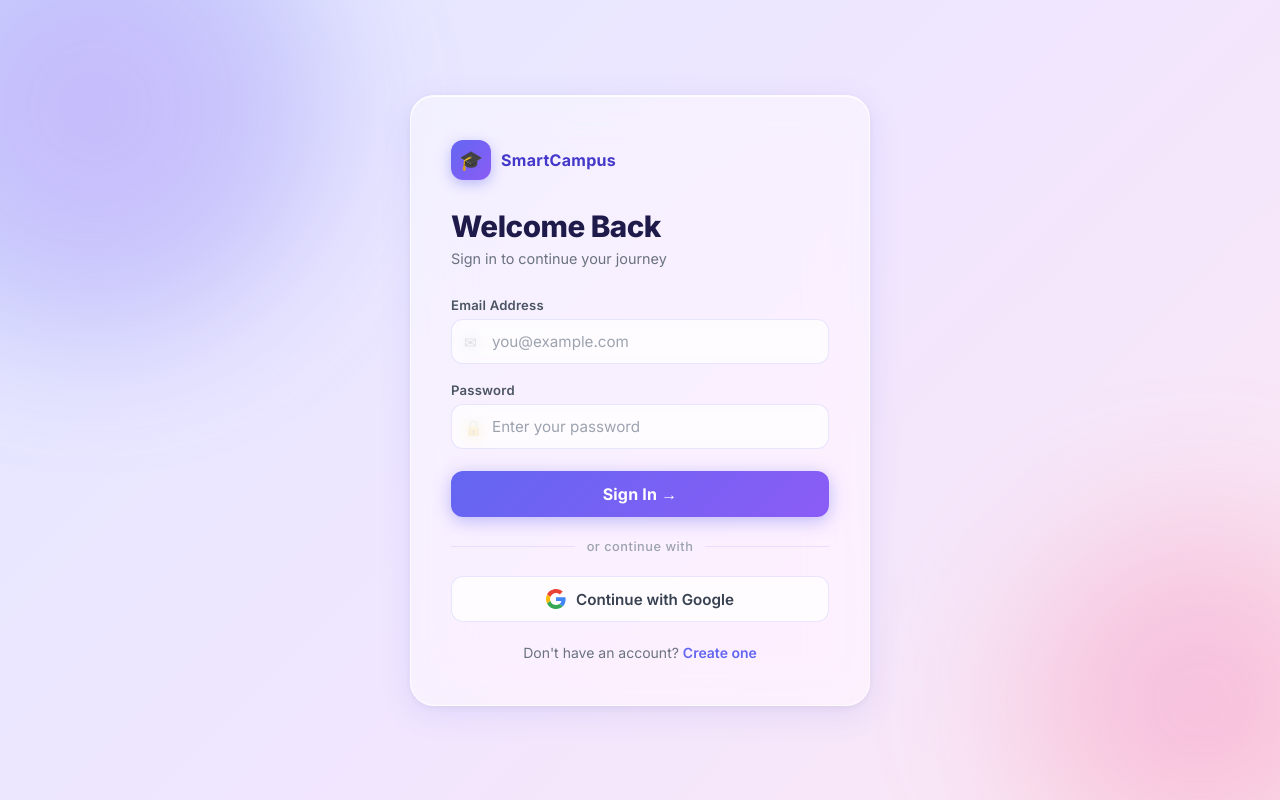
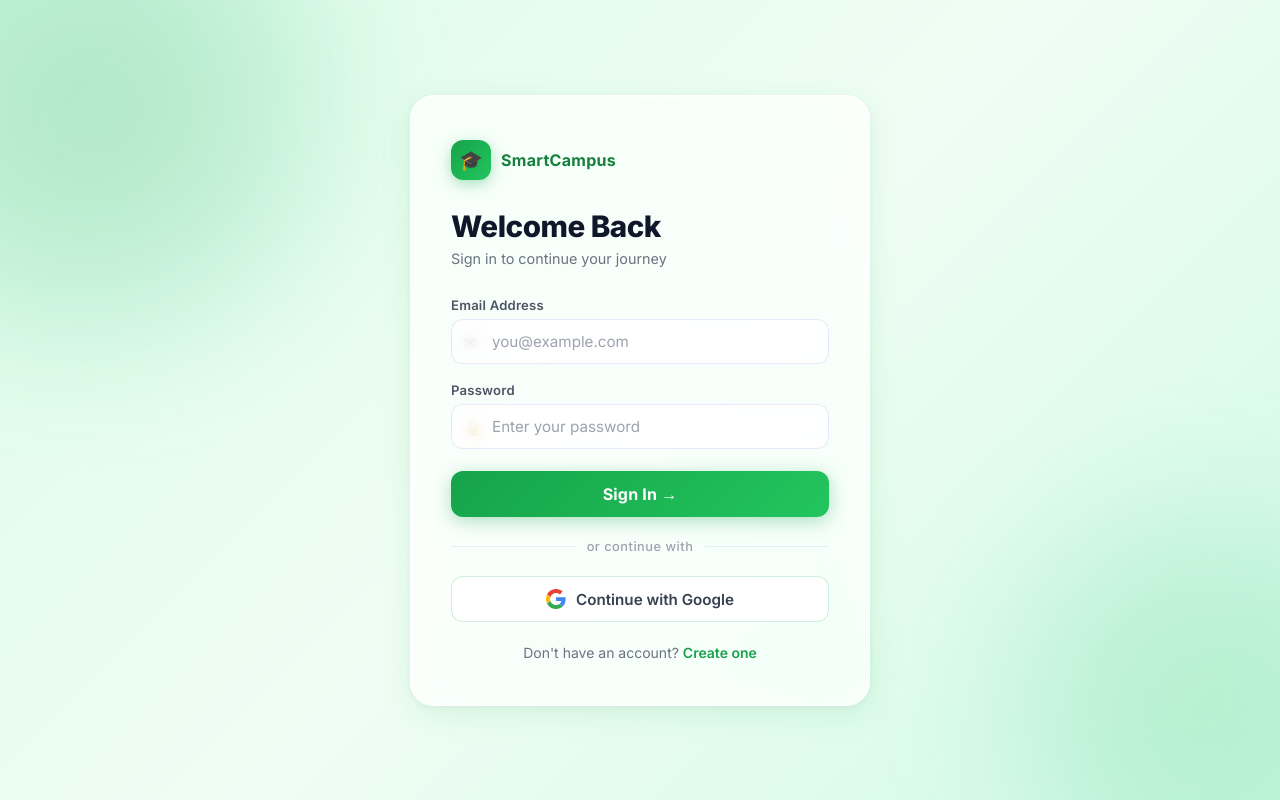
Before and after one commit to hiruna-lang/PAF-SpringBoot, a React (Create React App) app in the folder frontend/: page /m4/login in a window 1280 px wide. Built offline with nearby package versions, Linux system fonts and the light colour scheme.

Commit message:
Update M4.css

```diff
--- a/frontend/src/M4/M4.css
+++ b/frontend/src/M4/M4.css
@@ -20,7 +20,7 @@
   font-family: 'Inter', 'Segoe UI', sans-serif;
   position: relative;
   overflow: hidden;
-  background: linear-gradient(135deg, #e0e7ff 0%, #f0e6ff 50%, #fce7f3 100%);
+  background: linear-gradient(135deg, #dcfce7 0%, #f0fdf4 50%, #d1fae5 100%);
 }
 
 /* Soft blurred color blobs behind the card */
@@ -30,7 +30,7 @@
   width: 520px;
   height: 520px;
   border-radius: 50%;
-  background: radial-gradient(circle, rgba(139,92,246,0.35), rgba(99,102,241,0.2) 60%, transparent 80%);
+  background: radial-gradient(circle, rgba(22,163,74,0.25), rgba(16,185,129,0.12) 60%, transparent 80%);
   top: -160px;
   left: -160px;
   filter: blur(60px);
@@ -44,7 +44,7 @@
   width: 420px;
   height: 420px;
   border-radius: 50%;
-  background: radial-gradient(circle, rgba(236,72,153,0.3), rgba(251,113,133,0.15) 60%, transparent 80%);
+  background: radial-gradient(circle, rgba(34,197,94,0.2), rgba(16,185,129,0.1) 60%, transparent 80%);
   bottom: -120px;
   right: -120px;
   filter: blur(60px);
@@ -62,18 +62,18 @@
 .auth-card {
   position: relative;
   z-index: 1;
-  background: rgba(255, 255, 255, 0.45);
+  background: rgba(255, 255, 255, 0.75);
   backdrop-filter: blur(28px) saturate(180%);
   -webkit-backdrop-filter: blur(28px) saturate(180%);
-  border: 1px solid rgba(255, 255, 255, 0.7);
+  border: 1px solid rgba(255, 255, 255, 0.9);
   border-radius: 24px;
   padding: 44px 40px;
   width: 100%;
   max-width: 460px;
   box-shadow:
-    0 8px 32px rgba(99, 102, 241, 0.12),
-    0 2px 8px rgba(0, 0, 0, 0.06),
-    inset 0 1px 0 rgba(255, 255, 255, 0.9);
+    0 8px 32px rgba(22, 163, 74, 0.1),
+    0 2px 8px rgba(0, 0, 0, 0.05),
+    inset 0 1px 0 rgba(255, 255, 255, 1);
   animation: slideUp 0.45s cubic-bezier(0.16, 1, 0.3, 1) both;
 }
 
@@ -94,18 +94,18 @@
   width: 40px;
   height: 40px;
   border-radius: 12px;
-  background: linear-gradient(135deg, #6366f1, #8b5cf6);
+  background: linear-gradient(135deg, #16a34a, #22c55e);
   display: flex;
   align-items: center;
   justify-content: center;
   font-size: 1.2rem;
-  box-shadow: 0 4px 14px rgba(99, 102, 241, 0.4);
+  box-shadow: 0 4px 14px rgba(22, 163, 74, 0.35);
 }
 
 .auth-brand-name {
   font-size: 1rem;
   font-weight: 700;
-  color: #4338ca;
+  color: #15803d;
   letter-spacing: 0.3px;
 }
 
@@ -113,7 +113,7 @@
 .auth-card h2 {
   font-size: 1.85rem;
   font-weight: 800;
-  color: #1e1b4b;
+  color: #0f172a;
   margin-bottom: 6px;
   letter-spacing: -0.5px;
 }
@@ -173,9 +173,9 @@
 }
 
 .form-group input:focus {
-  border-color: #6366f1;
-  background: rgba(255, 255, 255, 0.85);
-  box-shadow: 0 0 0 4px rgba(99, 102, 241, 0.12);
+  border-color: #16a34a;
+  background: rgba(255, 255, 255, 0.95);
+  box-shadow: 0 0 0 4px rgba(22, 163, 74, 0.1);
 }
 
 .form-group input.input-error {
@@ -231,7 +231,7 @@
 .btn-primary {
   width: 100%;
   padding: 13px;
-  background: linear-gradient(135deg, #6366f1 0%, #8b5cf6 100%);
+  background: linear-gradient(135deg, #16a34a 0%, #22c55e 100%);
   color: #fff;
   border: none;
   border-radius: 12px;
@@ -243,7 +243,7 @@
   position: relative;
   overflow: hidden;
   transition: transform 0.15s, box-shadow 0.2s;
-  box-shadow: 0 4px 18px rgba(99, 102, 241, 0.4);
+  box-shadow: 0 4px 18px rgba(22, 163, 74, 0.35);
   letter-spacing: 0.2px;
 }
 
@@ -260,7 +260,7 @@
 
 .btn-primary:hover:not(:disabled) {
   transform: translateY(-2px);
-  box-shadow: 0 8px 24px rgba(99, 102, 241, 0.5);
+  box-shadow: 0 8px 24px rgba(22, 163, 74, 0.45);
 }
 
 .btn-primary:hover:not(:disabled)::after {
@@ -300,9 +300,9 @@
 .btn-google {
   width: 100%;
   padding: 12px;
-  background: rgba(255, 255, 255, 0.65);
+  background: rgba(255, 255, 255, 0.8);
   color: #374151;
-  border: 1.5px solid rgba(99, 102, 241, 0.15);
+  border: 1.5px solid rgba(22, 163, 74, 0.2);
   border-radius: 12px;
   font-size: 0.95rem;
   font-weight: 600;
@@ -318,10 +318,10 @@
 }
 
 .btn-google:hover {
-  background: rgba(255, 255, 255, 0.9);
-  border-color: rgba(99, 102, 241, 0.3);
+  background: rgba(255, 255, 255, 0.95);
+  border-color: rgba(22, 163, 74, 0.4);
   transform: translateY(-1px);
-  box-shadow: 0 4px 14px rgba(99, 102, 241, 0.12);
+  box-shadow: 0 4px 14px rgba(22, 163, 74, 0.1);
 }
 
 .btn-google:active {
@@ -337,14 +337,14 @@
 }
 
 .auth-footer span.link {
-  color: #6366f1;
+  color: #16a34a;
   font-weight: 600;
   cursor: pointer;
   transition: color 0.2s;
 }
 
 .auth-footer span.link:hover {
-  color: #4f46e5;
+  color: #15803d;
   text-decoration: underline;
 }
 
@@ -382,7 +382,7 @@
 
 .dashboard-wrapper {
   min-height: 100vh;
-  background: linear-gradient(135deg, #e0e7ff 0%, #f0e6ff 50%, #fce7f3 100%);
+  background: linear-gradient(135deg, #dcfce7 0%, #f0fdf4 50%, #d1fae5 100%);
   display: flex;
   flex-direction: column;
   align-items: center;
@@ -399,7 +399,7 @@
   width: 600px;
   height: 600px;
   border-radius: 50%;
-  background: radial-gradient(circle, rgba(139,92,246,0.25), transparent 70%);
+  background: radial-gradient(circle, rgba(22,163,74,0.15), transparent 70%);
   top: -200px;
   right: -200px;
   filter: blur(60px);
@@ -551,8 +551,8 @@
   align-items: center;
   justify-content: center;
   gap: 20px;
-  background: linear-gradient(135deg, #e0e7ff 0%, #f0e6ff 50%, #fce7f3 100%);
-  color: #4338ca;
+  background: linear-gradient(135deg, #dcfce7 0%, #f0fdf4 50%, #d1fae5 100%);
+  color: #15803d;
   font-family: 'Inter', sans-serif;
   font-size: 1rem;
   font-weight: 500;
@@ -561,9 +561,9 @@
 .spinner {
   width: 48px;
   height: 48px;
-  border: 4px solid rgba(99, 102, 241, 0.15);
-  border-top-color: #6366f1;
-  border-right-color: #8b5cf6;
+  border: 4px solid rgba(22, 163, 74, 0.15);
+  border-top-color: #16a34a;
+  border-right-color: #22c55e;
   border-radius: 50%;
   animation: spin 0.85s linear infinite;
 }
@@ -773,10 +773,17 @@
   border: 1px solid rgba(16, 185, 129, 0.25);
 }
 
+.badge-technician {
+  background: rgba(245, 158, 11, 0.1);
+  color: #d97706;
+  border: 1px solid rgba(245, 158, 11, 0.25);
+}
+
 /* role-badge variants in table */
-.role-badge-admin   { background: rgba(239,68,68,0.1);   color: #dc2626; border: 1px solid rgba(239,68,68,0.2);   border-radius: 999px; padding: 3px 10px; font-size: 0.75rem; font-weight: 600; }
-.role-badge-manager { background: rgba(16,185,129,0.1);  color: #059669; border: 1px solid rgba(16,185,129,0.2);  border-radius: 999px; padding: 3px 10px; font-size: 0.75rem; font-weight: 600; }
-.role-badge-user    { background: rgba(99,102,241,0.08); color: #4f46e5; border: 1px solid rgba(99,102,241,0.15); border-radius: 999px; padding: 3px 10px; font-size: 0.75rem; font-weight: 600; }
+.role-badge-admin       { background: rgba(239,68,68,0.1);   color: #dc2626; border: 1px solid rgba(239,68,68,0.2);   border-radius: 999px; padding: 3px 10px; font-size: 0.75rem; font-weight: 600; }
+.role-badge-manager     { background: rgba(16,185,129,0.1);  color: #059669; border: 1px solid rgba(16,185,129,0.2);  border-radius: 999px; padding: 3px 10px; font-size: 0.75rem; font-weight: 600; }
+.role-badge-technician  { background: rgba(245,158,11,0.1);  color: #d97706; border: 1px solid rgba(245,158,11,0.2);  border-radius: 999px; padding: 3px 10px; font-size: 0.75rem; font-weight: 600; }
+.role-badge-user        { background: rgba(99,102,241,0.08); color: #4f46e5; border: 1px solid rgba(99,102,241,0.15); border-radius: 999px; padding: 3px 10px; font-size: 0.75rem; font-weight: 600; }
 
 /* Bottom nav row */
 .admin-nav-row {
@@ -808,3 +815,50 @@
   .admin-main   { padding: 20px 16px; }
   .admin-stats  { grid-template-columns: repeat(2, 1fr); }
 }
+
+/* ── Admin toast notification ─────────────────────────────── */
+.admin-toast {
+  position: fixed;
+  top: 20px;
+  right: 24px;
+  z-index: 9999;
+  padding: 12px 20px;
+  border-radius: 10px;
+  font-size: 0.875rem;
+  font-weight: 600;
+  font-family: 'Inter', sans-serif;
+  box-shadow: 0 8px 24px rgba(0,0,0,0.12);
+  animation: toastIn 0.3s cubic-bezier(0.16,1,0.3,1) both;
+  max-width: 360px;
+}
+
+.admin-toast-success {
+  background: #f0fdf4;
+  color: #15803d;
+  border: 1px solid #86efac;
+}
+
+.admin-toast-error {
+  background: #fef2f2;
+  color: #b91c1c;
+  border: 1px solid #fecaca;
+}
+
+@keyframes toastIn {
+  from { opacity: 0; transform: translateX(40px) scale(0.95); }
+  to   { opacity: 1; transform: translateX(0) scale(1); }
+}
+
+/* ── Admin loading spinner ────────────────────────────────── */
+.admin-spinner {
+  width: 18px; height: 18px;
+  border: 2px solid #e5e7eb;
+  border-top-color: #16a34a;
+  border-radius: 50%;
+  animation: spin 0.7s linear infinite;
+  flex-shrink: 0;
+}
+
+@keyframes spin {
+  to { transform: rotate(360deg); }
+}
```
